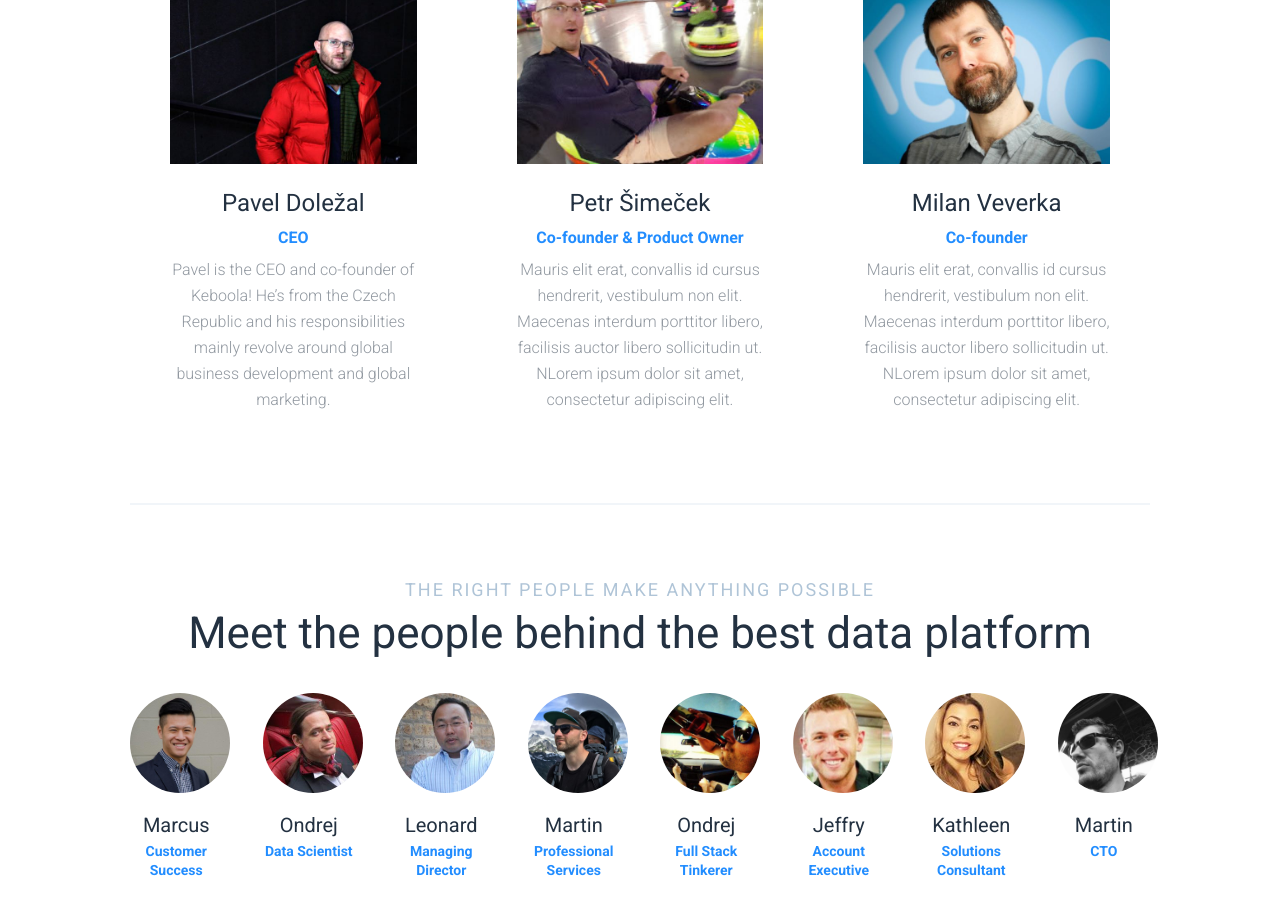
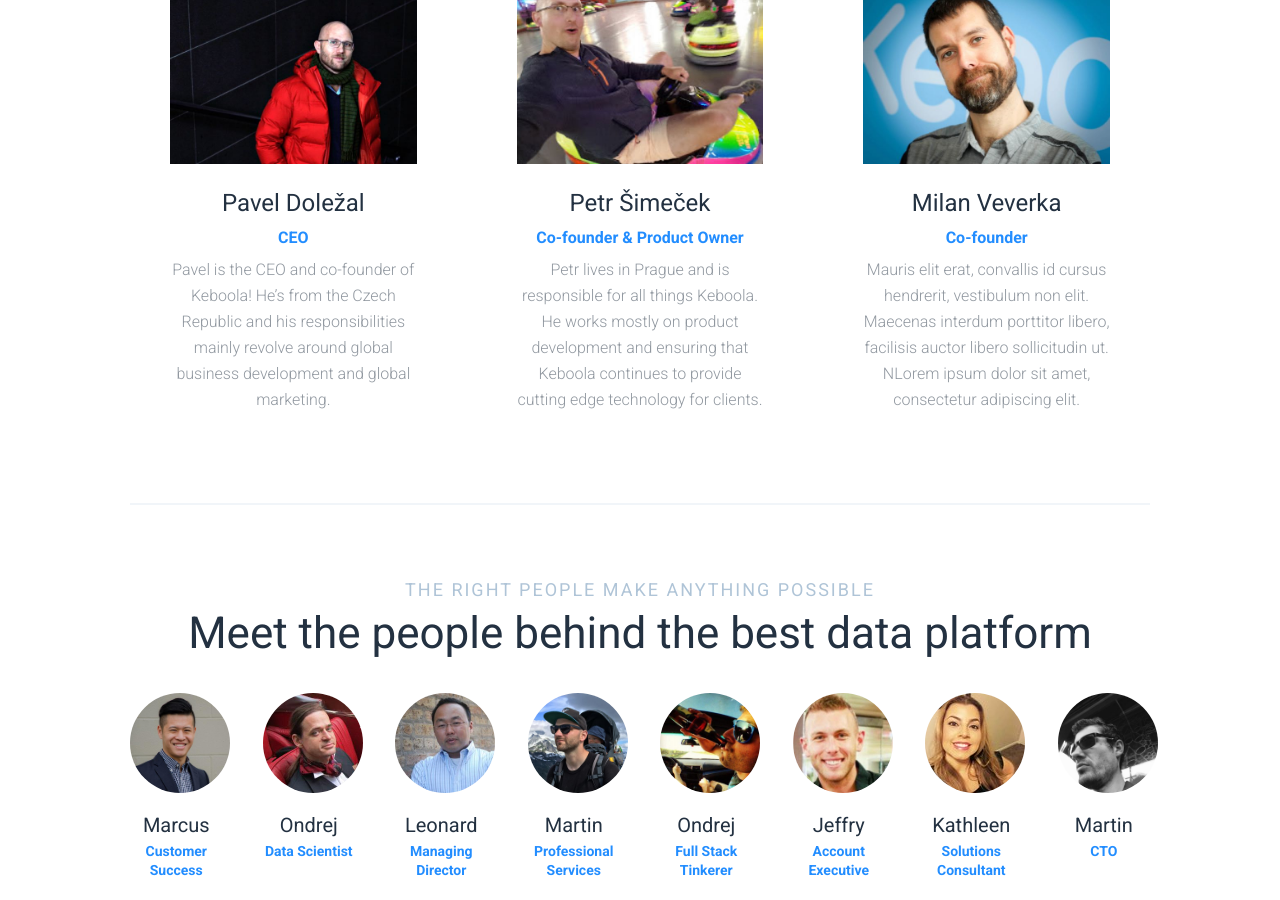
Before and after one commit to keboola/website, a Jekyll site: the page built from _about/about.md, in a window 1280 px wide and 900 px high, scrolled down 1703 px. Built offline with Jekyll 4.4.1, drawn with Linux system fonts in a browser that asks for light colours; nearby versions of some CDN libraries.

Commit message:
Update from Forestry.io - Updated about.md

```diff
--- a/_about/about.md
+++ b/_about/about.md
@@ -52,9 +52,9 @@ page_sections:
     photo: "/uploads/pavel.jpg"
   - name: Petr Šimeček
     position: Co-founder & Product Owner
-    desc: Mauris elit erat, convallis id cursus hendrerit, vestibulum non elit. Maecenas
-      interdum porttitor libero, facilisis auctor libero sollicitudin ut. NLorem ipsum
-      dolor sit amet, consectetur adipiscing elit.
+    desc: Petr lives in Prague and is responsible for all things Keboola. He works
+      mostly on product development and ensuring that Keboola continues to provide
+      cutting edge technology for clients.
     photo: "/uploads/petr-1.jpg"
   - name: Milan Veverka
     position: Co-founder
```
